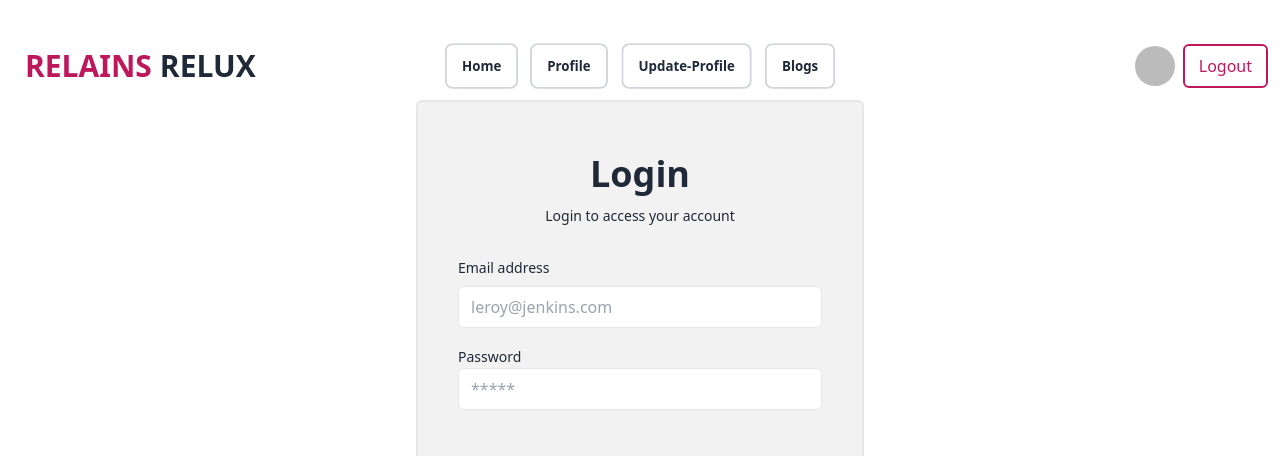
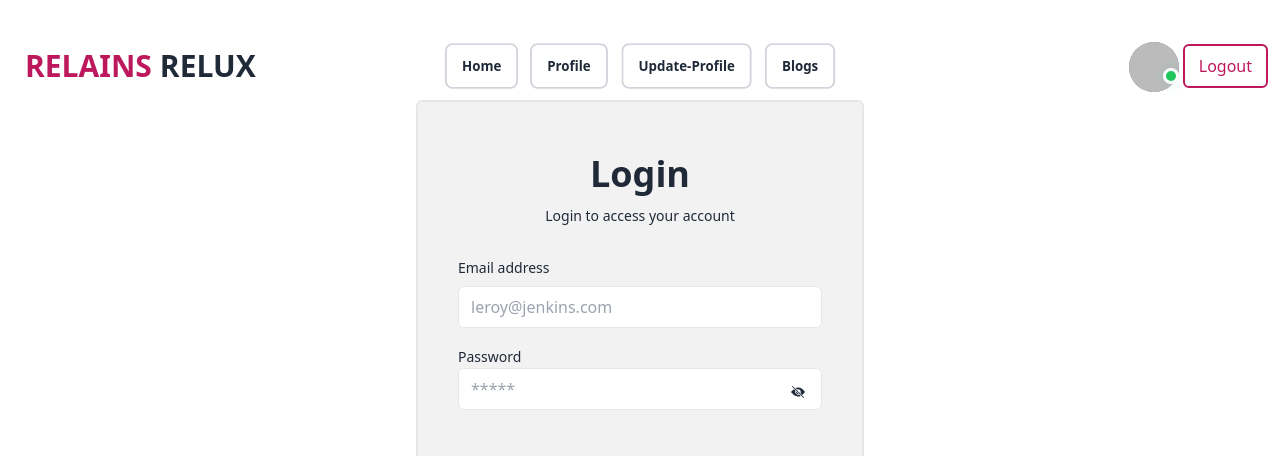
Before and after one commit to Roton02/Mission9, a React (Vite) app: page /login in a window 1280 px wide. Shown: the top 456 px of the page. Built offline with nearby package versions, Linux system fonts and the light colour scheme; no server answers; sample sign-in values are in the browser's storage.

Commit message:
added toltip and show password toggle btn

```diff
--- a/src/Shared/Navbar/Navbar.jsx
+++ b/src/Shared/Navbar/Navbar.jsx
@@ -48,14 +48,14 @@ const Navbar = () => {
             >
               Update-Profile
             </NavLink>
-            {
-            user && <NavLink
+            {user && (
+              <NavLink
                 to="/blog"
                 className="btn btn-ghost border-2  border-gray-300 hover:bg-black hover:text-white"
               >
                 Blogs
               </NavLink>
-          }
+            )}
           </div>
         </div>
         <Link
@@ -85,25 +85,47 @@ const Navbar = () => {
           Update-Profile
         </NavLink>
 
-          {
-            user && <NavLink
+        {user && (
+          <NavLink
             to="/blog"
             className="btn btn-ghost border-2  border-gray-300 hover:bg-black hover:text-white"
           >
             Blogs
           </NavLink>
-          }
-
+        )}
       </div>
       <div className="navbar-end ">
         {user ? (
-           <div className="flex items-center ">
-            <div tabIndex={0} role="button" className="btn btn-ghost btn-circle avatar">
-           <div className="w-10 rounded-full tooltip tooltip-open tooltip-top" data-tip="hello">
-             <img  alt="" src={user.photoURL} />
+          <div className="flex items-center justify-center ">
+
+            <div className="flex items-center justify-center">
+              <div className="pointer group relative mb-4 h-8">
+                {/* Hover button */}
+
+                <div className="relative group ">
+                  <img
+                    className="size-[50px] bg-slate-500 object-cover rounded-full"
+                    src={
+                      user.photoURL ||
+                      "https://source.unsplash.com/300x300/?profile"
+                    }
+                    alt="avatar navigate ui"
+                  />
+                  <span className="size-4 bg-green-500 absolute rounded-full bottom-2 right-0 border-[3px] border-white"></span>
+                  <span className="size-4 bg-green-500 absolute rounded-full bottom-2 right-0 animate-ping"></span>
+                </div>
+                {/* Hover Text */}
+                <div className="absolute -left-[90px] top-0 flex cursor-pointer whitespace-nowrap opacity-0 duration-500 hover:hidden group-hover:-left-[120px] group-hover:opacity-100">
+                  <p className="h-fit rounded-md bg-[#0EA5E9] px-3 py-2 text-white shadow-[0px_0px_10px_0px_#0EA5E9]">
+                    {" "}
+                    {user.displayName || "name not found"}{" "}
+                  </p>
+                  <span className="absolute -right-2 top-[50%] h-0 w-0 -translate-y-1/2 rotate-45 border-b-[20px] border-r-[20px] border-b-transparent border-r-[#0EA5E9] shadow-[0px_0px_10px_0px_#0EA5E9]"></span>
+                </div>
+              </div>
             </div>
 
-         </div>
+            {/* </div> */}
             <button
               onClick={Logout}
               className="rounded-md px-3.5 py-2 m-1 overflow-hidden relative group cursor-pointer border-2 font-medium border-pink-700 text-pink-700 hover:text-white"
--- a/src/page/Login/Login.jsx
+++ b/src/page/Login/Login.jsx
@@ -2,9 +2,11 @@ import { useContext, useState } from "react";
 import { Link, useNavigate, useLocation } from "react-router-dom";
 import { AuthContext } from "../../ContextProvider/ContextProvider";
 import { Helmet } from "react-helmet-async";
+import { IoIosEye, IoIosEyeOff } from "react-icons/io";
 
 const Login = () => {
   const navigate = useNavigate();
+  const [toggle, setToggle] = useState(false)
   const { login, googleSignIn, githubSignIn } = useContext(AuthContext);
   const location = useLocation();
   console.log(location);
@@ -73,12 +75,12 @@ const Login = () => {
                 className="w-full px-3 py-2 border rounded-md dark:border-gray-300 dark:bg-gray-50 dark:text-gray-800"
               />
             </div>
-            <div>
+            <div className="relative">
               <label htmlFor="password" className="text-sm">
                 Password
               </label>
               <input
-                type="password"
+                type= {toggle? "text" :"password"}
                 name="password"
                 id="password"
                 placeholder="*****"
@@ -87,6 +89,7 @@ const Login = () => {
               {
                 error && <p>{error.split('/')[1].split(')')[0]}</p>
               }
+              <span className="absolute top-10 right-4" onClick={()=> setToggle(!toggle)}>{toggle?<IoIosEye/> : <IoIosEyeOff/>}</span>
             </div>
           </div>
           <div className="space-y-2">
--- a/src/page/Register/Register.jsx
+++ b/src/page/Register/Register.jsx
@@ -2,9 +2,12 @@ import { Link } from "react-router-dom";
 import { AuthContext } from "../../ContextProvider/ContextProvider";
 import { useContext, useState } from "react";
 import { Helmet } from "react-helmet-async";
+import { IoIosEye } from "react-icons/io";
+import { IoIosEyeOff } from "react-icons/io";
 
 const Register = () => {
   const [error, setError] = useState(null)
+  const [toggle, setToggle] = useState(false)
   const { signUp, googleSignIn, githubSignIn,UpdateUser } = useContext(AuthContext);
   const handleSubmitRegister = (e) => {
     e.preventDefault();
@@ -14,6 +17,7 @@ const Register = () => {
     const email = e.target.email.value;
     const password = e.target.password.value;
     //  console.log( name, photoLnk,email,password);
+    setError(' ')
     if(password.length < 6){
       setError('Password should be 6 charecter');
       return
@@ -114,18 +118,19 @@ const Register = () => {
                 className="w-full px-3 py-2 border rounded-md dark:border-gray-300 dark:bg-gray-50 dark:text-gray-800"
               />
             </div>
-            <div>
+            <div className="relative">
               <label htmlFor="password" className="text-sm">
                 Password
               </label>
               <input
-                type="password"
+                type={toggle ? 'text' : "password"}
                 name="password"
                 id="password"
                 required
                 placeholder="*****"
                 className="w-full px-3 py-2 border rounded-md dark:border-gray-300 dark:bg-gray-50 dark:text-gray-800"
               />
+              <span className="absolute top-10 right-4" onClick={()=> setToggle(!toggle)}>{toggle?<IoIosEye/> : <IoIosEyeOff/>}</span>
             </div>
             {
               error && <p>{error}</p>
--- a/src/page/UpdateProfile/UpdateProfile.jsx
+++ b/src/page/UpdateProfile/UpdateProfile.jsx
@@ -11,9 +11,9 @@ const UpdateProfile = () => {
     e.preventDefault();
       const name = e.target.name.value;
       const photo = e.target.photo.value;
-      const email = e.target.email.value;
+      // const email = e.target.email.value;
       // console.log(name,photo,email);
-      UpdateUser(name, photo, email)
+      UpdateUser(name, photo)
       .then()
       .catch(error =>{
 
@@ -41,20 +41,15 @@ const UpdateProfile = () => {
           <label className="label">
             <span className="label-text">Name</span>
           </label>
-          <input type="text" name="name" placeholder="Enter your update Name" className="input input-bordered"  />
+          <input type="text" required name="name" placeholder="Enter your update Name" className="input input-bordered"  />
         </div>
         <div className="form-control">
           <label className="label">
             <span className="label-text">Photo URL</span>
           </label>
-          <input type="text" name="photo" placeholder="Enter Your Photo URL" className="input input-bordered" />
+          <input type="text" name="photo" required placeholder="Enter Your Photo URL" className="input input-bordered" />
         </div>
-        <div className="form-control">
-          <label className="label">
-            <span className="label-text">Email</span>
-          </label>
-          <input type="email" name="email" placeholder="Enter Your Email" className="input input-bordered" />
-        </div>
+
         <div className="form-control mt-6">
         <button  className="w-full btn mt-2 text-sm font-bold bg-slate-100 border-[#23BE0A] hover:bg-[#23BE0A] transition  text-[#23BE0A]   duration-500  hover:text-white">Done</button>
         </div>
```
Lines whose indentation alone changed are shown as unchanged.
